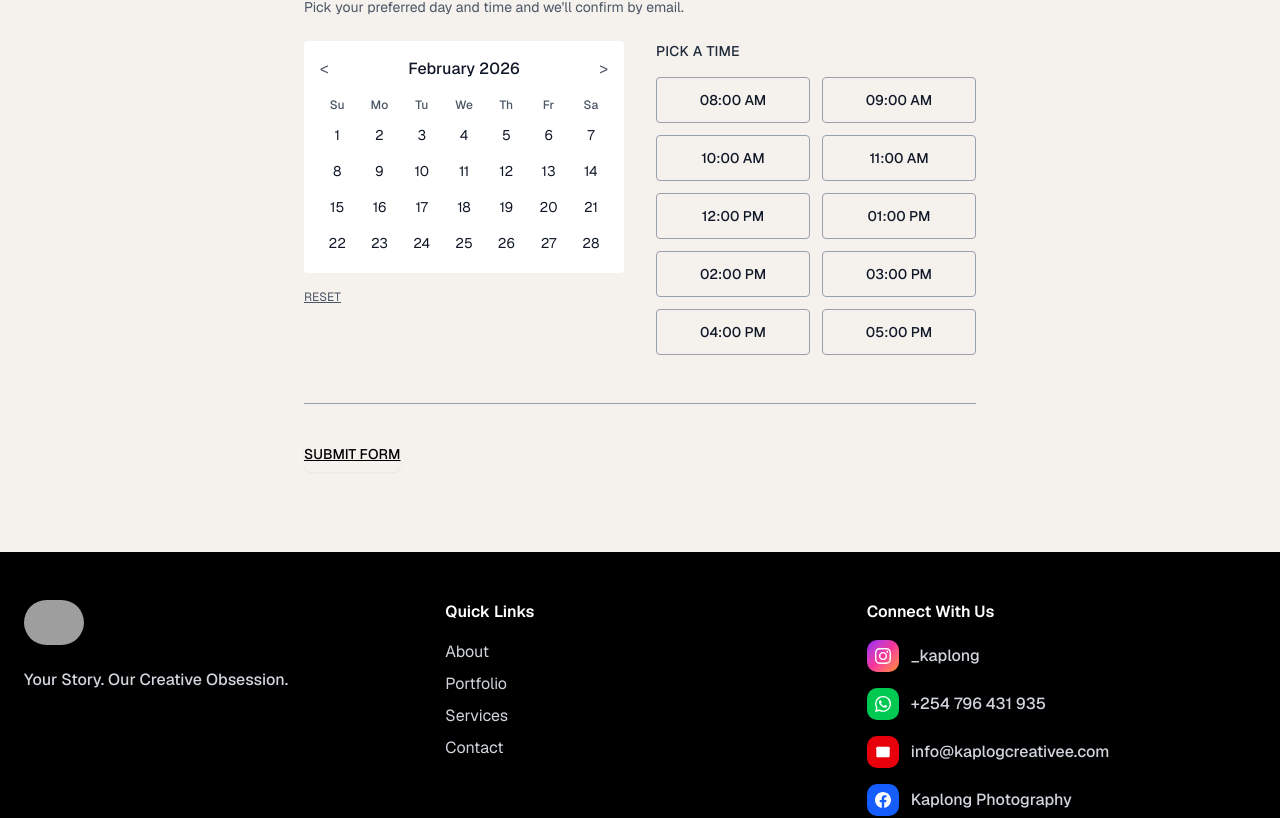
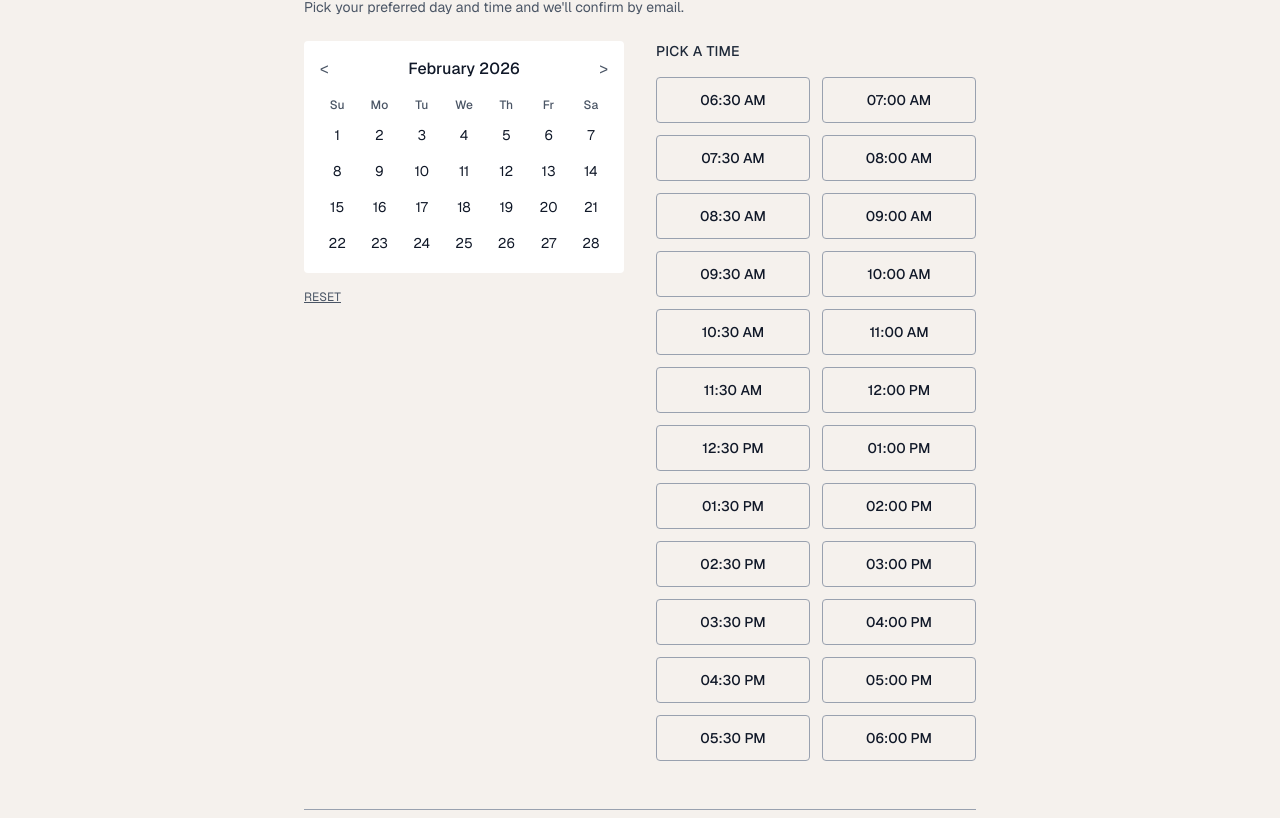
Before and after one commit to DavidSaruni/Wedding-Photographer-website, a Next.js app: page /contact in a window 1280 px wide. Shown: the part 1553-2371 px from the top of the page. Built offline with nearby package versions, Linux system fonts and the light colour scheme; grey boxes are pictures that could not be loaded.

Commit message:
feat: update contact form time slots to 6:30 AM - 6:00 PM
Improve scheduling flexibility with 24 available time slots

Co-authored-by: Captain David <75360744+DavidSaruni@users.noreply.github.com>

```diff
--- a/app/contact/page.tsx
+++ b/app/contact/page.tsx
@@ -14,16 +14,30 @@ export default function ContactPage() {
   const [selectedTime, setSelectedTime] = useState<string | null>(null)
 
   const timeSlots = [
+    "06:30 AM",
+    "07:00 AM",
+    "07:30 AM",
     "08:00 AM",
+    "08:30 AM",
     "09:00 AM",
+    "09:30 AM",
     "10:00 AM",
+    "10:30 AM",
     "11:00 AM",
+    "11:30 AM",
     "12:00 PM",
+    "12:30 PM",
     "01:00 PM",
+    "01:30 PM",
     "02:00 PM",
+    "02:30 PM",
     "03:00 PM",
+    "03:30 PM",
     "04:00 PM",
+    "04:30 PM",
     "05:00 PM",
+    "05:30 PM",
+    "06:00 PM",
   ]
 
   const getDaysInMonth = (date: Date) => {
```
